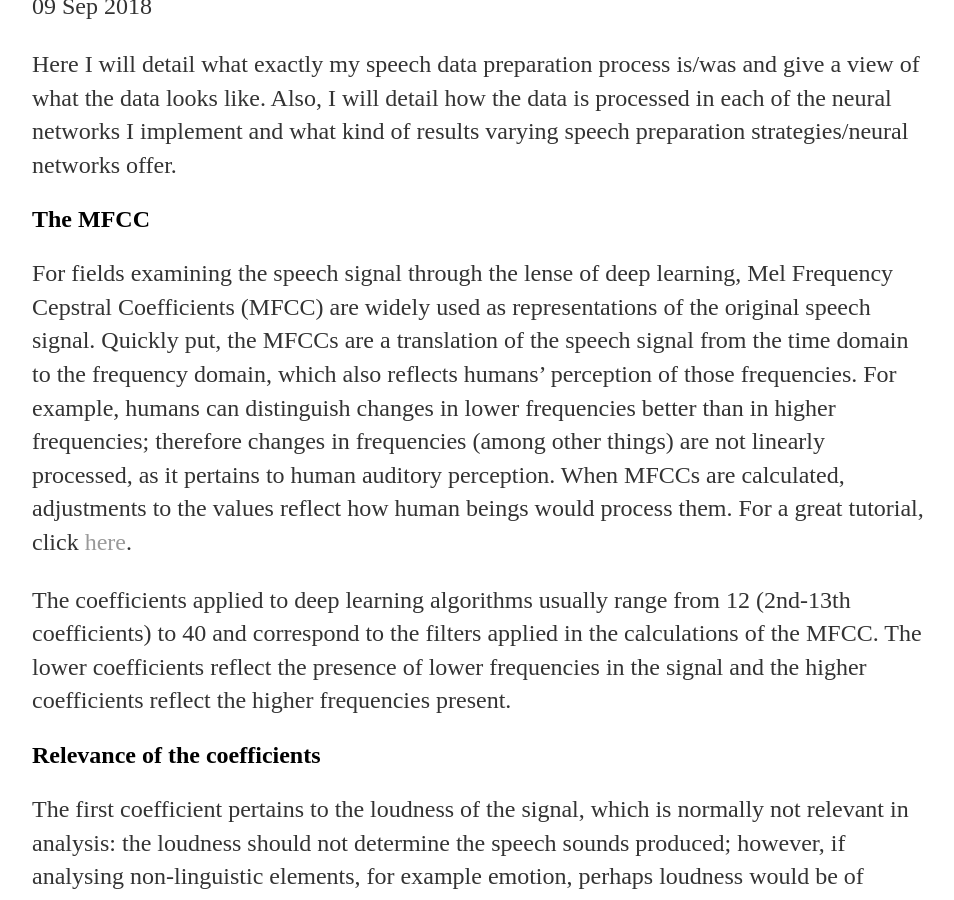
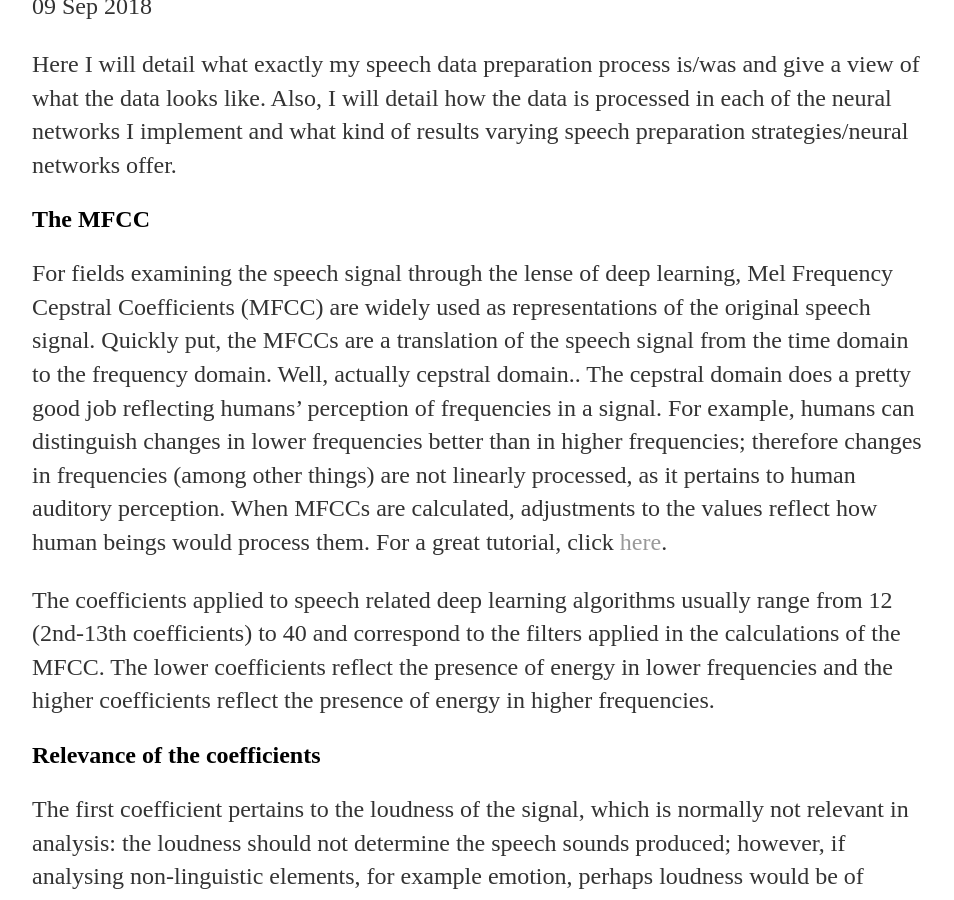
Before and after one commit to a-n-rose/a-n-rose.github.io, a Jekyll site: the page built from _posts/2018-09-09-MFCC-extraction-prep-speech-4-deep-learning.md, in a window 1280 px wide and 900 px high, scrolled down 262 px. Shown: the whole window, without its empty margins (160-1114 px from the left). Built offline with Jekyll 4.4.1, drawn with Linux system fonts in a browser that asks for light colours.

Commit message:
improve on explanation of MFCC

```diff
--- a/_posts/2018-09-09-MFCC-extraction-prep-speech-4-deep-learning.md
+++ b/_posts/2018-09-09-MFCC-extraction-prep-speech-4-deep-learning.md
@@ -8,9 +8,9 @@
 
 ## The MFCC
 
-For fields examining the speech signal through the lense of deep learning, Mel Frequency Cepstral Coefficients (MFCC) are widely used as representations of the original speech signal. Quickly put, the MFCCs are a translation of the speech signal from the time domain to the frequency domain, which also reflects humans' perception of those frequencies. For example, humans can distinguish changes in lower frequencies better than in higher frequencies; therefore changes in frequencies (among other things) are not linearly processed, as it pertains to human auditory perception. When MFCCs are calculated, adjustments to the values reflect how human beings would process them. For a great tutorial, click <a href="http://practicalcryptography.com/miscellaneous/machine-learning/guide-mel-frequency-cepstral-coefficients-mfccs/">here</a>.
+For fields examining the speech signal through the lense of deep learning, Mel Frequency Cepstral Coefficients (MFCC) are widely used as representations of the original speech signal. Quickly put, the MFCCs are a translation of the speech signal from the time domain to the frequency domain. Well, actually cepstral domain.. The cepstral domain does a pretty good job reflecting humans' perception of frequencies in a signal. For example, humans can distinguish changes in lower frequencies better than in higher frequencies; therefore changes in frequencies (among other things) are not linearly processed, as it pertains to human auditory perception. When MFCCs are calculated, adjustments to the values reflect how human beings would process them. For a great tutorial, click <a href="http://practicalcryptography.com/miscellaneous/machine-learning/guide-mel-frequency-cepstral-coefficients-mfccs/">here</a>.
 
-The coefficients applied to deep learning algorithms usually range from 12 (2nd-13th coefficients) to 40 and correspond to the filters applied in the calculations of the MFCC. The lower coefficients reflect the presence of lower frequencies in the signal and the higher coefficients reflect the higher frequencies present.
+The coefficients applied to speech related deep learning algorithms usually range from 12 (2nd-13th coefficients) to 40 and correspond to the filters applied in the calculations of the MFCC. The lower coefficients reflect the presence of energy in lower frequencies and the higher coefficients reflect the presence of energy in higher frequencies.
 
 ## Relevance of the coefficients
 
```
